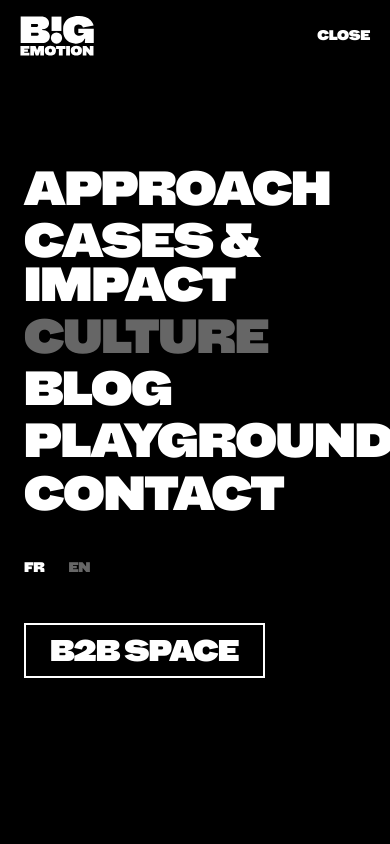
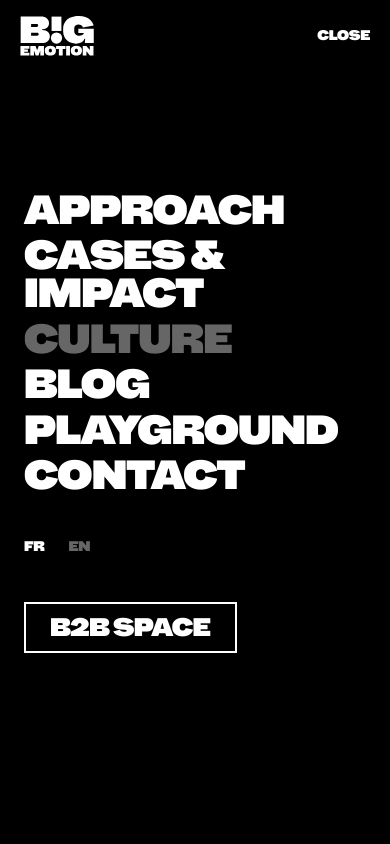
Before and after one commit to big-emotion/website, a Next.js app: page /en/culture in a window 390 px wide. Both pictures are taken after a click on the button "MENU". Shown: the top 844 px of the page. Built offline with nearby package versions, Linux system fonts and the light colour scheme.

Commit message:
Reduce mobile drawer navigation typography

```diff
--- a/src/components/site-header.tsx
+++ b/src/components/site-header.tsx
@@ -143,7 +143,7 @@ export function SiteHeader({ locale }: { locale: Locale }) {
               href={item.href}
               onClick={close}
               aria-current={isCurrent(item.href) ? "page" : undefined}
-              className="font-display text-5xl uppercase leading-none hover:text-lemon aria-[current=page]:opacity-40"
+              className="font-display text-[2.55rem] uppercase leading-none hover:text-lemon aria-[current=page]:opacity-40"
             >
               {item.label}
             </Link>
@@ -156,7 +156,7 @@ export function SiteHeader({ locale }: { locale: Locale }) {
             target="_blank"
             rel="noopener noreferrer"
             onClick={close}
-            className="font-display mt-6 w-fit border-2 border-current px-6 py-3 text-3xl uppercase leading-none hover:text-lemon"
+            className="font-display mt-6 w-fit border-2 border-current px-6 py-3 text-[1.59375rem] uppercase leading-none hover:text-lemon"
           >
             {espaceB2bLabel}
           </a>
```
Also changed, not shown: 1 other file (tests, documents, lock files or other folders).
